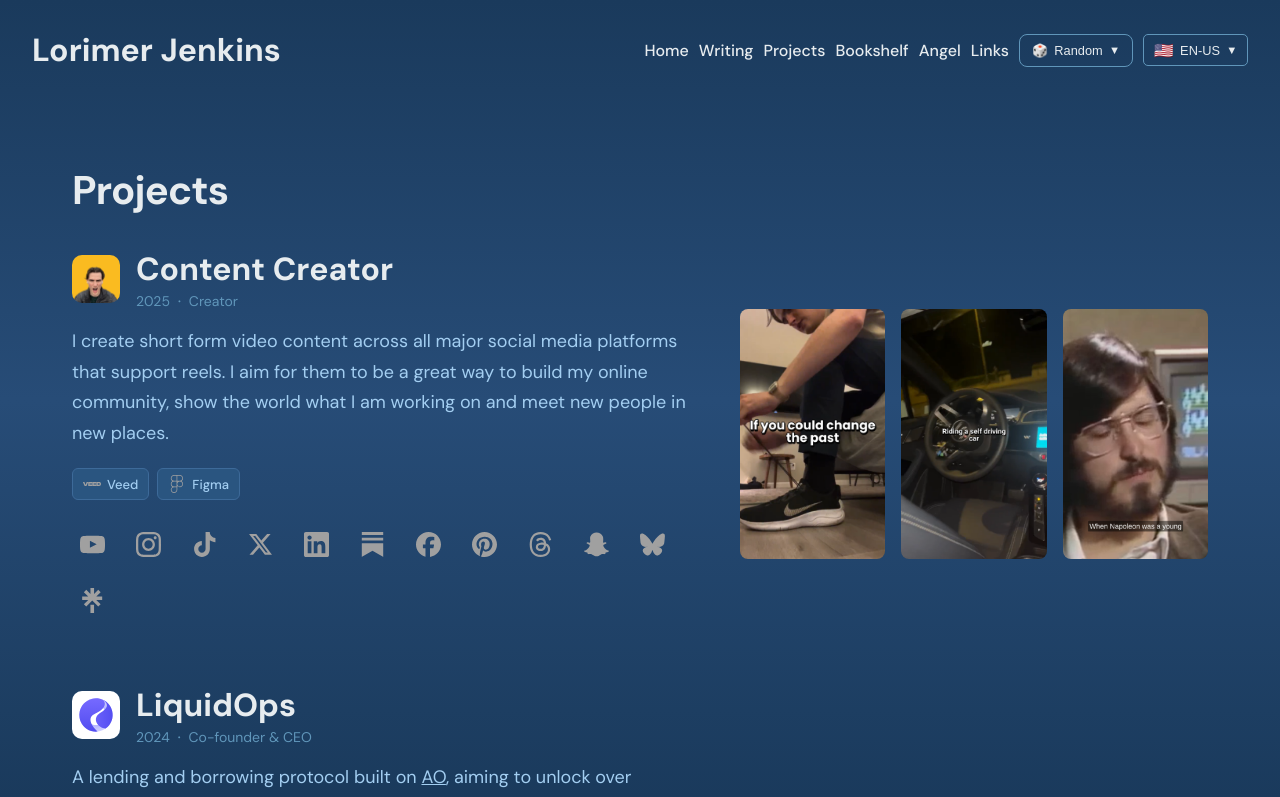
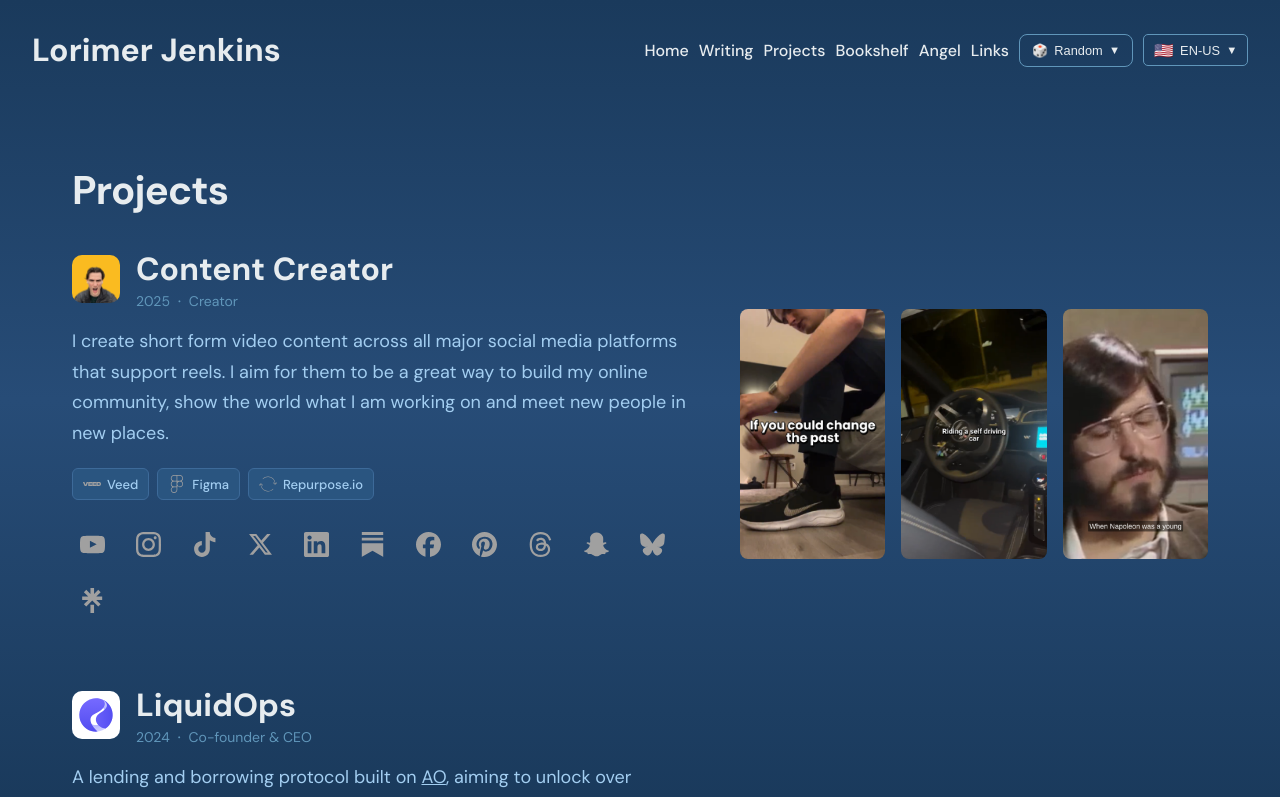
Before and after one commit to LorimerJenkins/personal-website, a Next.js app: page /projects in a window 1280 px wide. Shown: the top 797 px of the page. Built offline with nearby package versions, Linux system fonts and the light colour scheme.

Commit message:
feat: repurposeio

```diff
--- a/src/app/projects/projects.tsx
+++ b/src/app/projects/projects.tsx
@@ -66,6 +66,7 @@ type Tool =
   | "solidity"
   | "prettier"
   | "claude"
+  | "repurposeio"
   | "netlify";
 
 interface SocialLink {
@@ -291,6 +292,11 @@ const toolIcons: Record<Tool, { icon: string; label: string; url: string }> = {
     label: "Claude",
     url: "https://claude.ai",
   },
+  repurposeio: {
+    icon: "/images/icons/tools/repurposeio.svg",
+    label: "Repurpose.io",
+    url: "https://repurpose.io",
+  },
 };
 
 const projects: Project[] = [
@@ -476,7 +482,7 @@ const projects: Project[] = [
     year: "2025",
     roleKey: "roleCreator",
     logo: "/images/projectLogos/contentCreator.jpg",
-    tools: ["veed", "figma"],
+    tools: ["veed", "figma", "repurposeio"],
     links: [
       { platform: "youtube", url: "https://youtube.com/@LorimerJenkins" },
       {
```
Also changed, not shown: public/images/icons/tools/repurposeio.svg (added).
